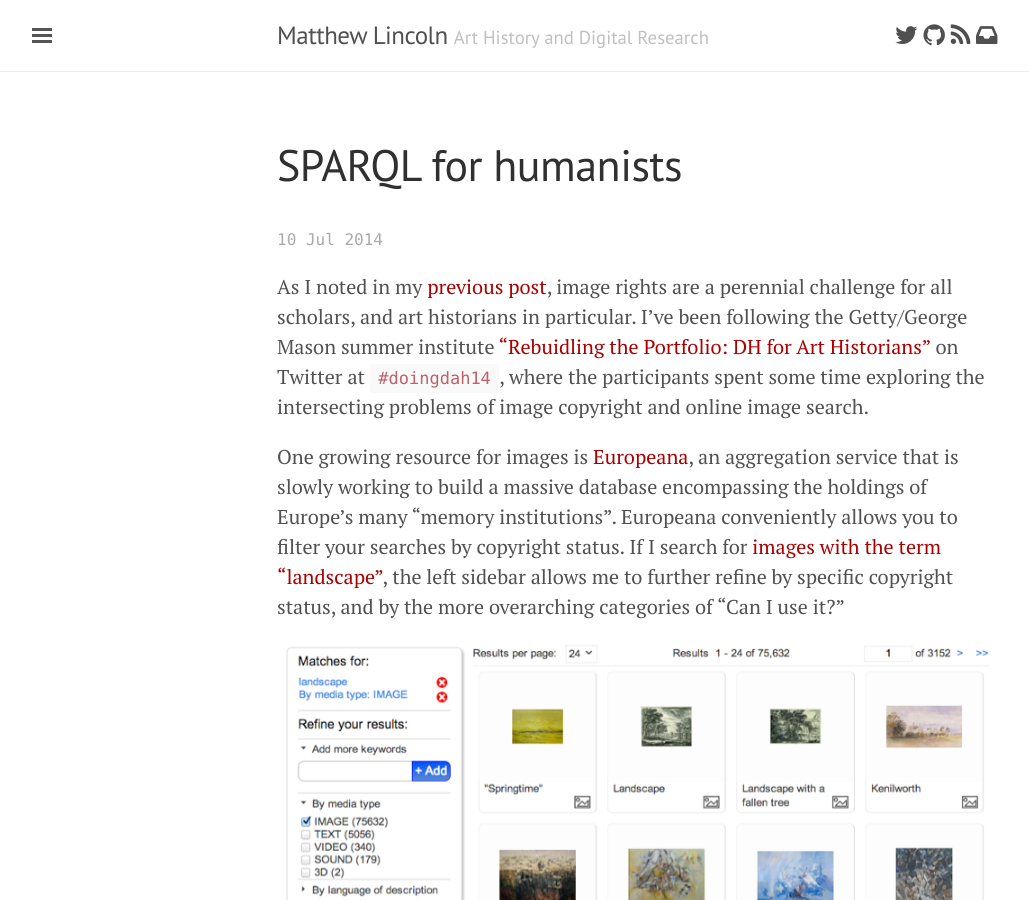
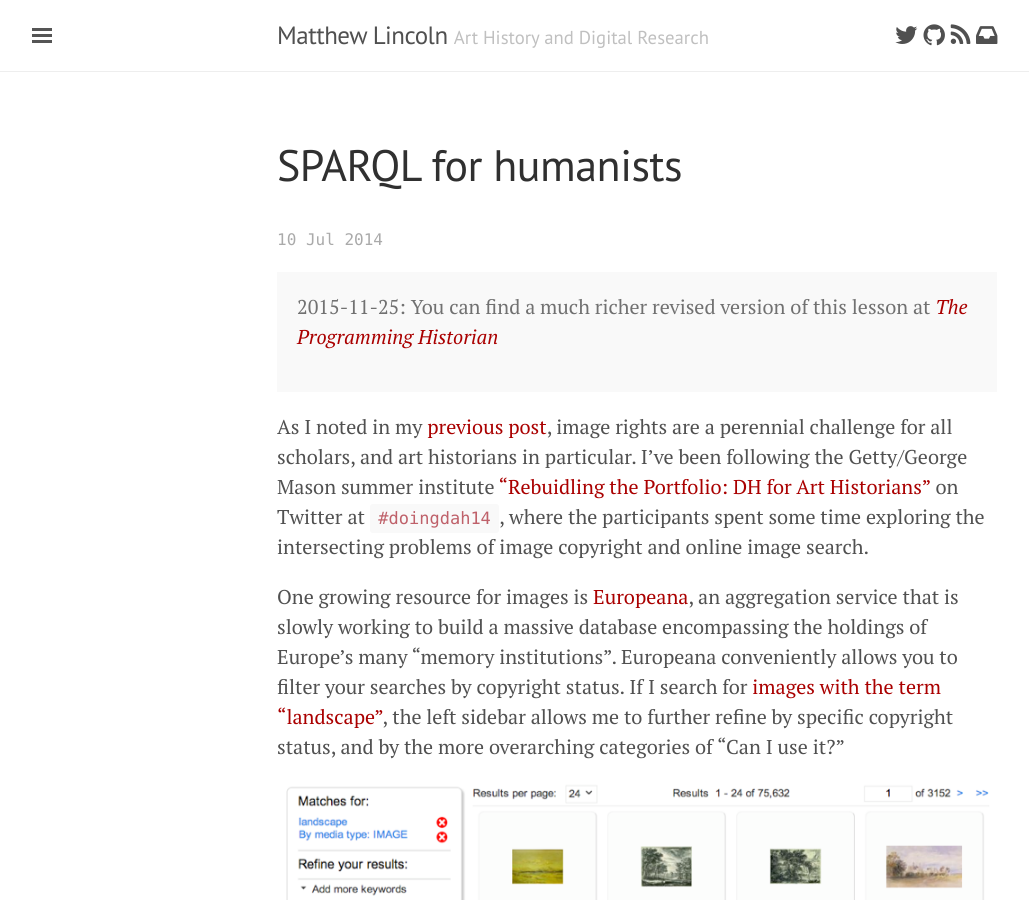
Before and after one commit to mdlincoln/mdlincoln.github.io, a Jekyll site: the page built from _posts/2014-07-10-sparql-for-humanists.md, in a window 1280 px wide and 900 px high. Shown: the whole window, without its empty margins (3-1032 px from the left). Built offline with Jekyll 4.4.1, drawn with Linux system fonts in a browser that asks for light colours; nearby versions of some CDN libraries; comment, search, counter and statistics services are not loaded.

Commit message:
Add link to PH lesson in old tutorial

```diff
--- a/_posts/2014-07-10-sparql-for-humanists.md
+++ b/_posts/2014-07-10-sparql-for-humanists.md
@@ -7,6 +7,10 @@
 - LAM
 - Code
 ---
+
+<aside>
+<p>2015-11-25: You can find a much richer revised version of this lesson at <em><a href="http://programminghistorian.org/lessons/graph-databases-and-SPARQL">The Programming Historian</a></em></p>
+</aside>
 
 As I noted in my [previous post](/2014/06/30/the-things-they-dont-teach-you-image-rights.html), image rights are a perennial challenge for all scholars, and art historians in particular.
 I've been following the Getty/George Mason summer institute ["Rebuidling the Portfolio: DH for Art Historians"](http://arthistory2014.doingdh.org/) on Twitter at [`#doingdah14`](https://twitter.com/search?f=realtime&q=%23doingdah14&src=typd), where the participants spent some time exploring the intersecting problems of image copyright and online image search.
```
